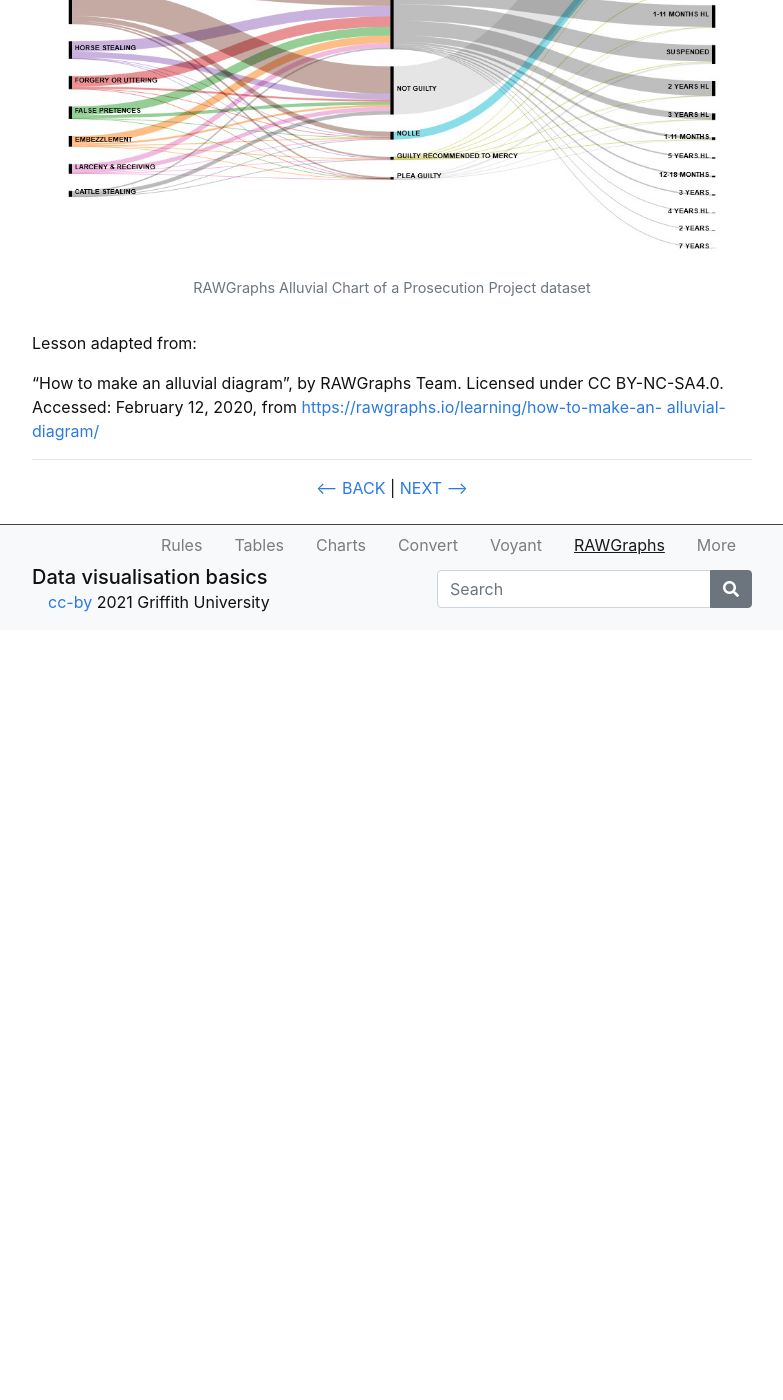
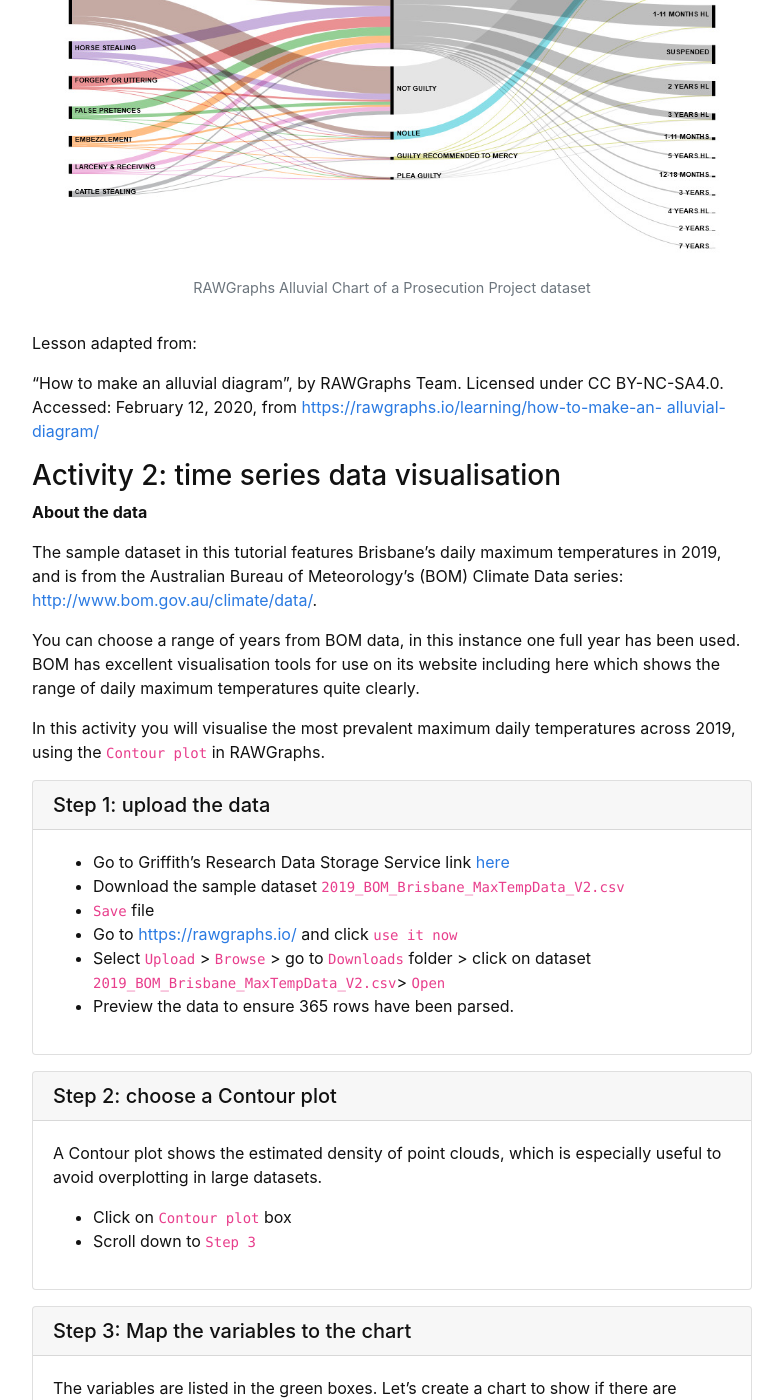
Before and after one commit to GULibrarySandbox/data-vis-basics, a Jekyll site: the page built from content/6-rawgraphs.md, in a window 1280 px wide and 1400 px high, scrolled down 6752 px. Shown: the whole window, without its empty margins (248-1031 px from the left). Built offline with Jekyll 4.4.1, drawn with Linux system fonts in a browser that asks for light colours; before the commit the page ends 7382 px from its top, so only the background shows below that; some of the changed text lies outside the part shown.

Commit message:
Update 6-rawgraphs.md

```diff
--- a/content/6-rawgraphs.md
+++ b/content/6-rawgraphs.md
@@ -166,6 +166,69 @@ Lesson adapted from:
 "How to make an alluvial diagram", by RAWGraphs Team. Licensed under CC BY-NC-SA4.0. Accessed: February 12, 2020, from [https://rawgraphs.io/learning/how-to-make-an-
 alluvial-diagram/](https://rawgraphs.io/learning/how-to-make-an-alluvial-diagram/)
 
+### Activity 2: time series data visualisation
+
+**About the data**
+
+The sample dataset in this tutorial features Brisbane’s daily maximum temperatures in 2019, and is from the Australian Bureau of Meteorology’s (BOM) Climate Data series: [http://www.bom.gov.au/climate/data/](http://www.bom.gov.au/climate/data/).
+
+You can choose a range of years from BOM data, in this instance one full year has been used. BOM has excellent visualisation tools for use on its website including here which shows the range of daily maximum temperatures quite clearly.
+
+In this activity you will visualise the most prevalent maximum daily temperatures across 2019, using the `Contour plot` in RAWGraphs.
+
+{% capture text %}
+- Go to Griffith’s Research Data Storage Service link [here](https://research-storage.griffith.edu.au/owncloud/index.php/s/OFbexAoD0u1dIFH)
+- Download the sample dataset `2019_BOM_Brisbane_MaxTempData_V2.csv`
+- `Save` file
+- Go to [https://rawgraphs.io/](https://rawgraphs.io/) and click `use it now`
+- Select `Upload` > `Browse` > go to `Downloads` folder > click on dataset `2019_BOM_Brisbane_MaxTempData_V2.csv`> `Open`
+- Preview the data to ensure 365 rows have been parsed.{% endcapture %} {% include card.md header="Step 1: upload the data" text=text %}
+
+{% capture text %}
+A Contour plot shows the estimated density of point clouds, which is especially useful to avoid overplotting in large datasets.
+- Click on `Contour plot` box
+- Scroll down to `Step 3`
+{% endcapture %} {% include card.md header="Step 2: choose a Contour plot" text=text %}
+
+{% capture text %}
+The variables are listed in the green boxes.  Let’s create a chart to show if there are particular dates with a large proportion of maximum temperatures throughout the year 2019.
+- Drag and drop `Date` variable to `X Axis` box
+- Drag and drop `Max Temp` to `Y Axis` box
+{% endcapture %} {% include card.md header="Step 3: Map the variables to the chart" text=text %}
+
+{% capture text %}
+Make changes to:
+
+Artboard:
+- `Width`:  940 px (pixels)
+- `Height`: 483 px
+
+Chart:
+- `Show dots`: Yes
+
+Colours: to change to greyscale
+- `Color scale`: Sequential
+- `Start colour`: click on `# Hex value` and paste `#E4E7EC` into the Hex Box
+or
+- Click inside the `palette box` for an appropriate light grey shade, then click out of box
+- `End colour`: click on `# Hex value` and paste `#181919` into the Hex Box
+or
+- Click inside the `palette box` for an appropriate dark grey shade, then click out of box
+
+Labels:
+- No need to show labels, but you can play with this to see the difference.
+
+It is now quite easy to see the maximum temperatures which were most prevalent at different times of the year, with some darker clusters in mid-January to early February, and from mid-April to early May.  You can turn off the data points and just see the clusters, however it then doesn’t show the individual temperatures.
+{% endcapture %} {% include card.md header="Step 4: Customise the chart" text=text %}
+
+{% capture text %}
+- Name the chart according to a file name convention required by the publisher or your data management protocols.
+- Change the file type according to publisher requirements, `.jpg` will provide the highest quality file from this tool.
+- Select download
+
+To make further changes to the chart, use a image editor tool such as those demonstrated in [Create a publication quality image](https://griffithunilibrary.github.io/data-vis-basics/content/4-convert.html) activities.
+{% endcapture %} {% include card.md header="Step 5. Export" text=text %}
+
 -----
 
 <p align="center">
```
